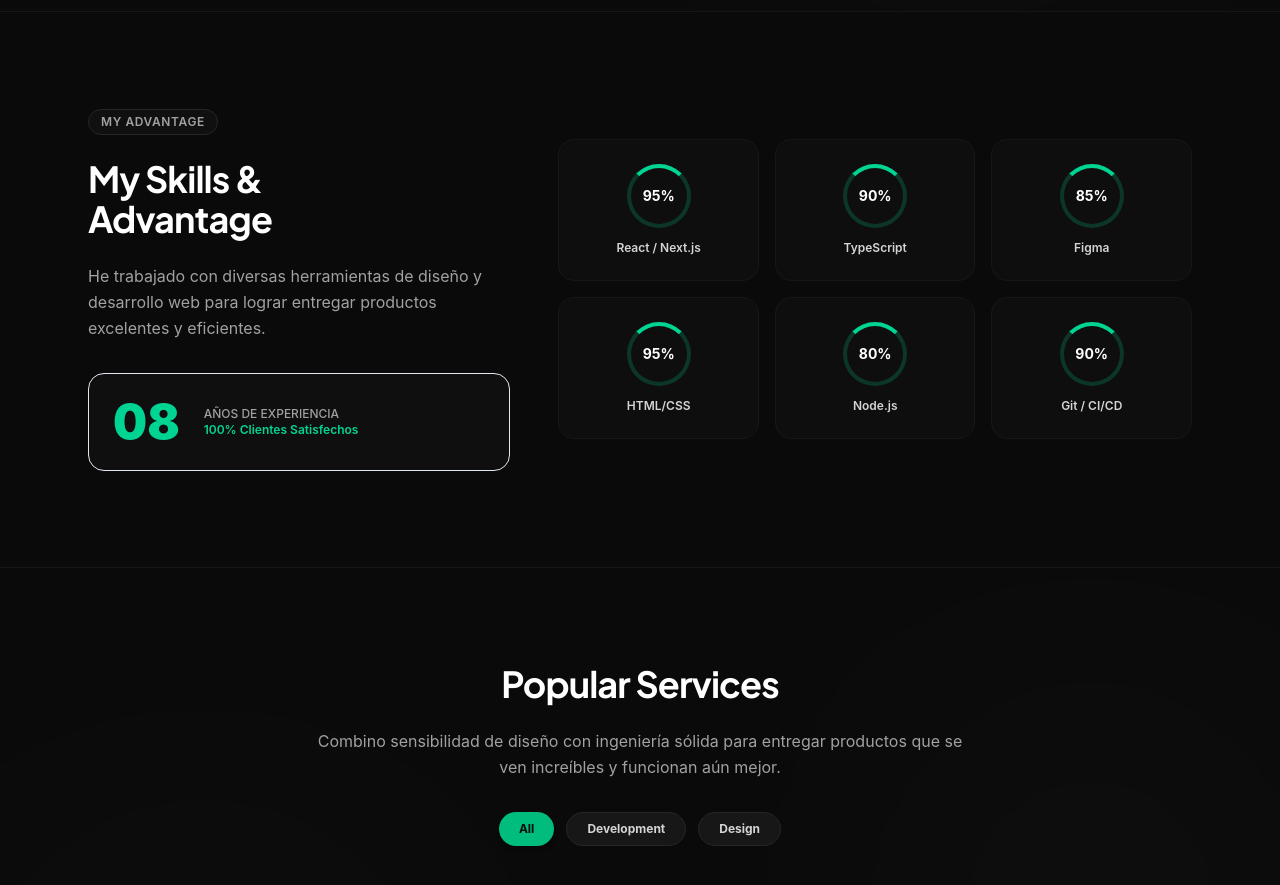
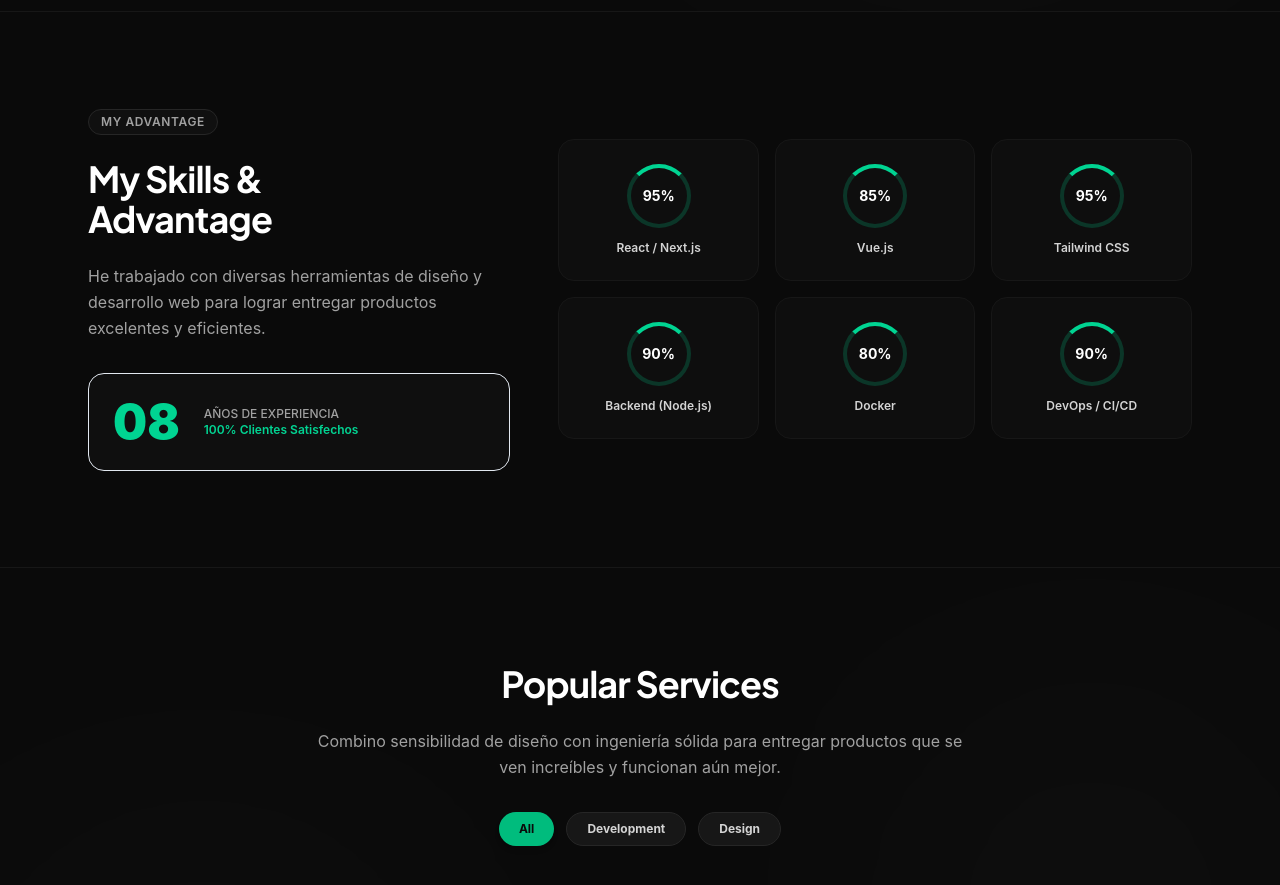
Before and after one commit to jav978/landingpage-jav978, a React (Vite) app: page / in a window 1280 px wide. Shown: the part 880-1765 px from the top of the page. Built offline with nearby package versions, Linux system fonts and the light colour scheme.

Commit message:
feat: update skills list with Backend, Tailwind CSS, Docker, Vue.js, and DevOps

```diff
--- a/src/App.tsx
+++ b/src/App.tsx
@@ -653,11 +653,11 @@ function App() {
             <div className="grid grid-cols-3 gap-4">
               {[
                 { name: "React / Next.js", value: "95%" },
-                { name: "TypeScript", value: "90%" },
-                { name: "Figma", value: "85%" },
-                { name: "HTML/CSS", value: "95%" },
-                { name: "Node.js", value: "80%" },
-                { name: "Git / CI/CD", value: "90%" }
+                { name: "Vue.js", value: "85%" },
+                { name: "Tailwind CSS", value: "95%" },
+                { name: "Backend (Node.js)", value: "90%" },
+                { name: "Docker", value: "80%" },
+                { name: "DevOps / CI/CD", value: "90%" }
               ].map((skill, i) => (
                 <div key={i} className="p-6 rounded-2xl bg-slate-50 dark:bg-neutral-900/30 border border-slate-200 dark:border-neutral-900 hover:border-slate-300 dark:hover:border-neutral-850 hover:bg-slate-100 dark:hover:bg-neutral-900/50 transition-all text-center flex flex-col items-center justify-center gap-3 animated-gradient-border">
                   <div className="w-16 h-16 rounded-full border-4 border-emerald-500/20 dark:border-emerald-400/20 border-t-emerald-500 dark:border-t-emerald-400 flex items-center justify-center font-bold text-slate-800 dark:text-white text-sm">
```
